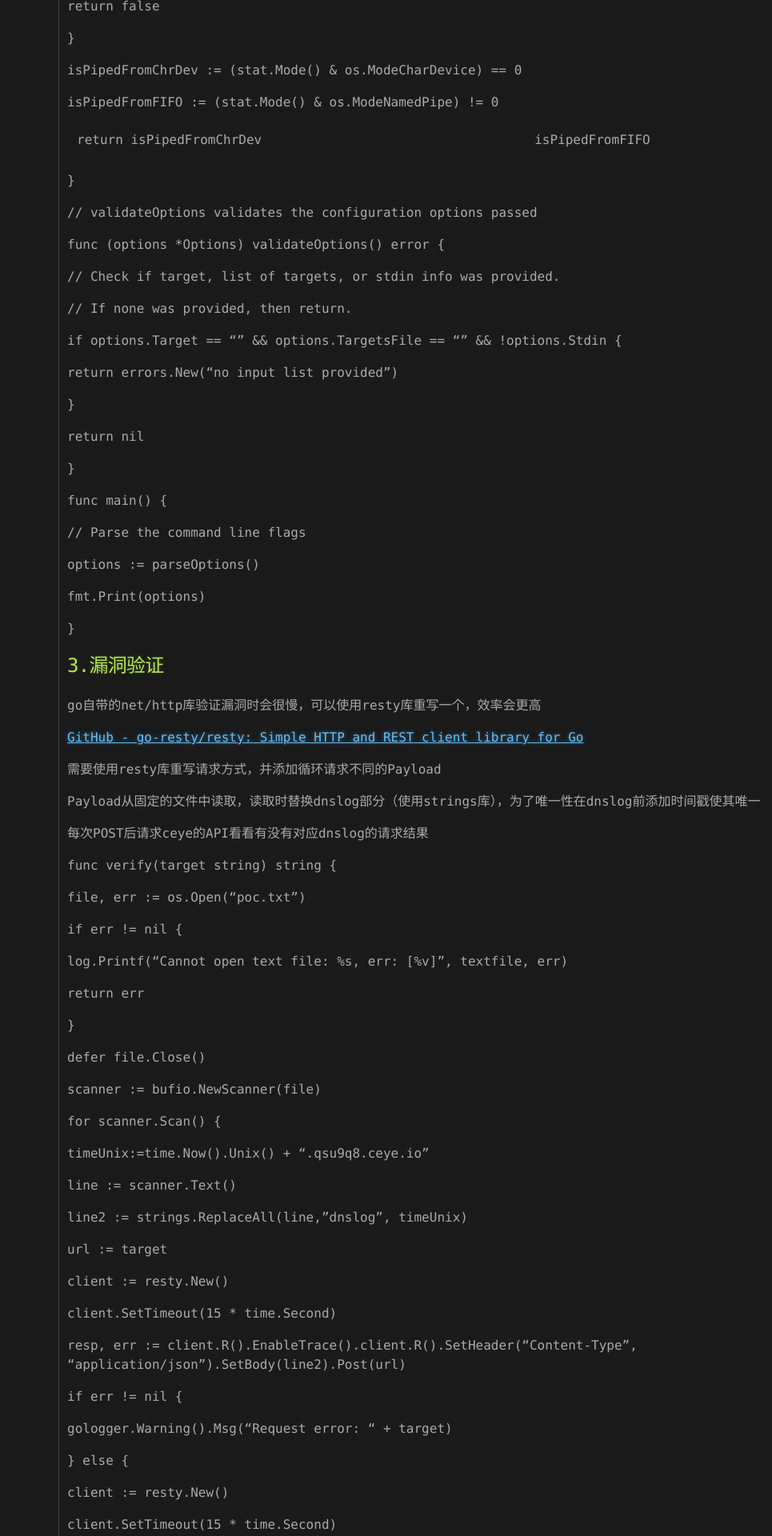
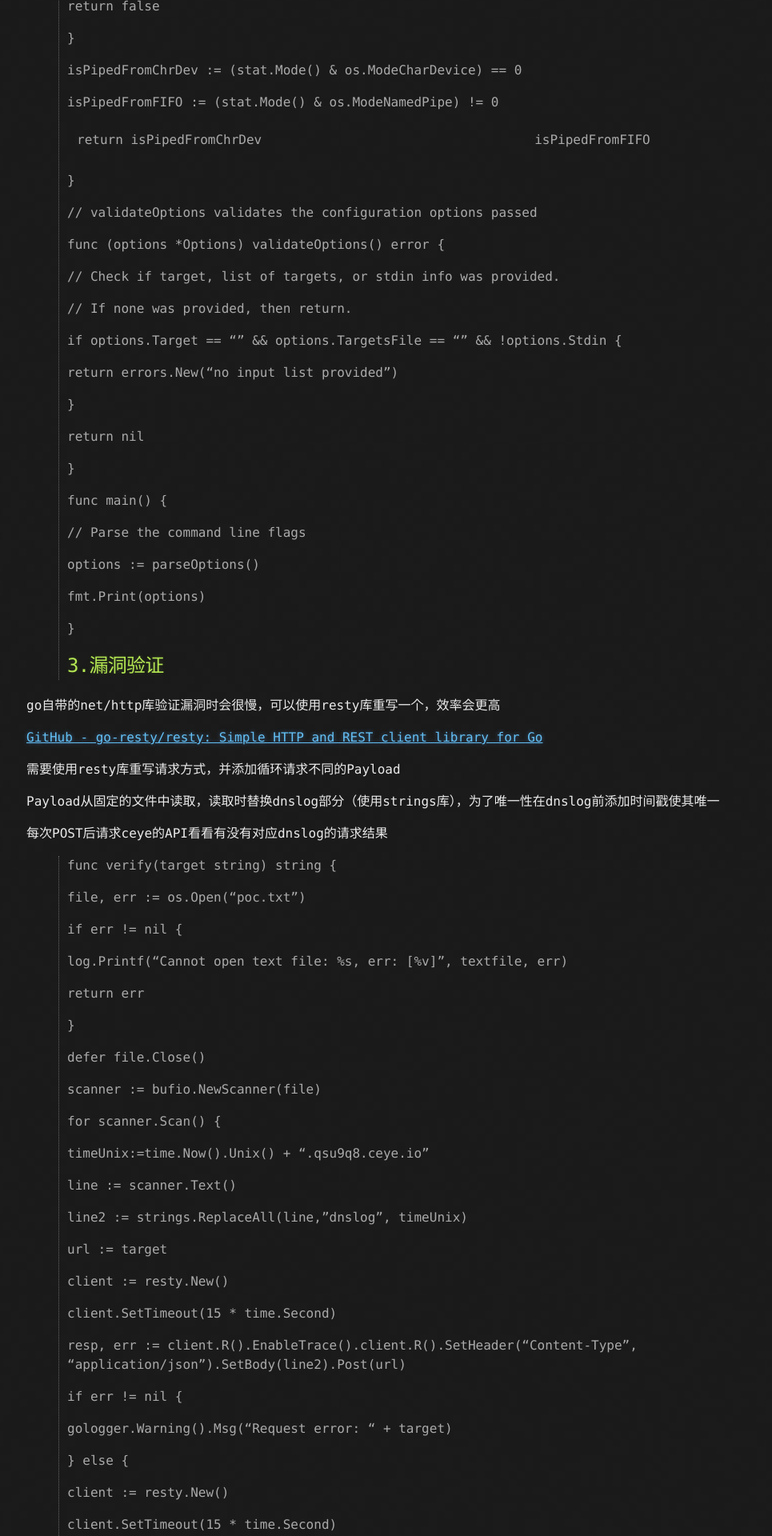
Before and after one commit to youki992/youki992.github.io, a Jekyll site: the page built from _posts/2022-5-17-Golang-Fastjson.md, in a window 1280 px wide. Shown: the part 3702-5622 px from the top of the page at 80% size, without its empty margins (107-1072 px from the left). Built offline with Jekyll 4.4.1, drawn with Linux system fonts in a browser that asks for light colours.

```diff
--- a/_posts/2022-5-17-Golang-Fastjson.md
+++ b/_posts/2022-5-17-Golang-Fastjson.md
@@ -213,19 +213,17 @@ fastjson出网探测语句大概有40句多，这里贴不上github一直会报
 >
 > }
 >
-> ## 3.漏洞验证
->
-> go自带的net/http库验证漏洞时会很慢，可以使用resty库重写一个，效率会更高
->
-> [GitHub - go-resty/resty: Simple HTTP and REST client library for
-> Go](https://github.com/go-resty/resty)
->
-> 需要使用resty库重写请求方式，并添加循环请求不同的Payload
->
-> Payload从固定的文件中读取，读取时替换dnslog部分（使用strings库），为了唯一性在dnslog前添加时间戳使其唯一
->
-> 每次POST后请求ceye的API看看有没有对应dnslog的请求结果
->
+## 3.漏洞验证
+
+go自带的net/http库验证漏洞时会很慢，可以使用resty库重写一个，效率会更高
+
+[GitHub - go-resty/resty: Simple HTTP and REST client library for Go](https://github.com/go-resty/resty)
+
+需要使用resty库重写请求方式，并添加循环请求不同的Payload
+
+Payload从固定的文件中读取，读取时替换dnslog部分（使用strings库），为了唯一性在dnslog前添加时间戳使其唯一
+
+每次POST后请求ceye的API看看有没有对应dnslog的请求结果
 > func verify(target string) string {
 >
 > file, err := os.Open("poc.txt")
```
